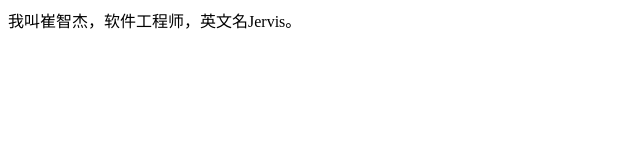
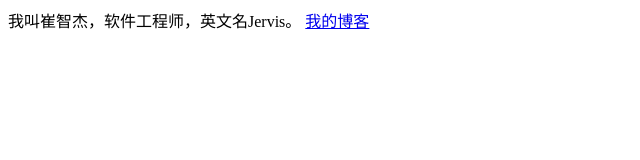
Before and after one commit to jerviscui/jerviscui.github.io, a plain HTML site: page index.html in a window 1280 px wide. Shown: the whole page, without its empty margins (0-640 px from the left). Drawn offline with Linux system fonts and the light colour scheme.

Commit message:
Update index.html

```diff
--- a/index.html
+++ b/index.html
@@ -6,5 +6,7 @@
 </head>
 <body>
 我叫崔智杰，软件工程师，英文名Jervis。
+
+    <a href="http://blog.jerviscui.com/">我的博客</a>
 </body>
 </html>
```
